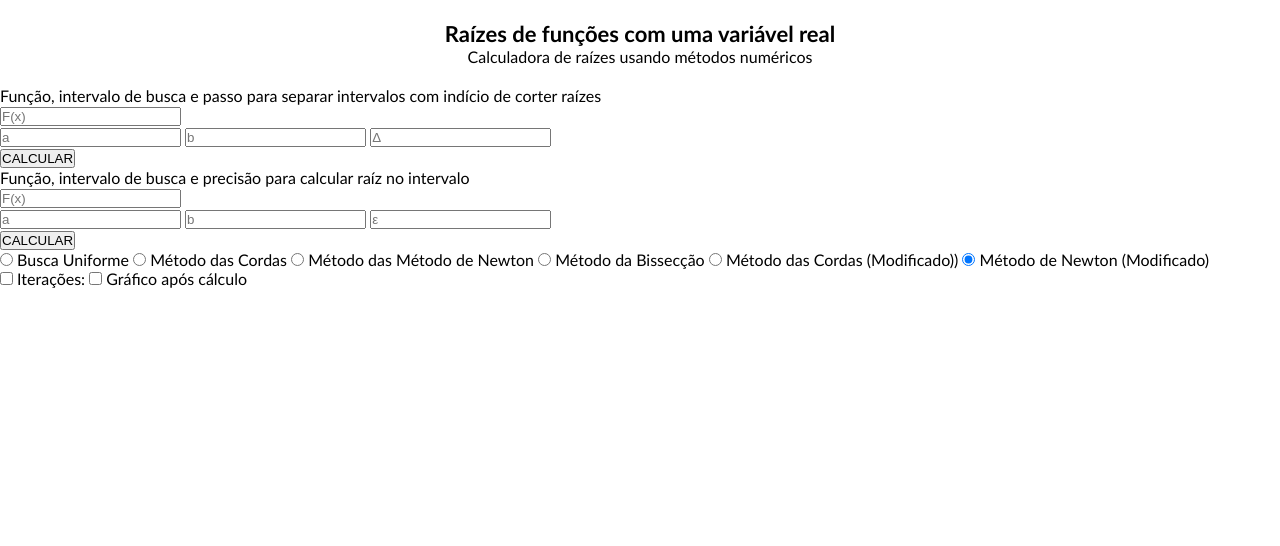
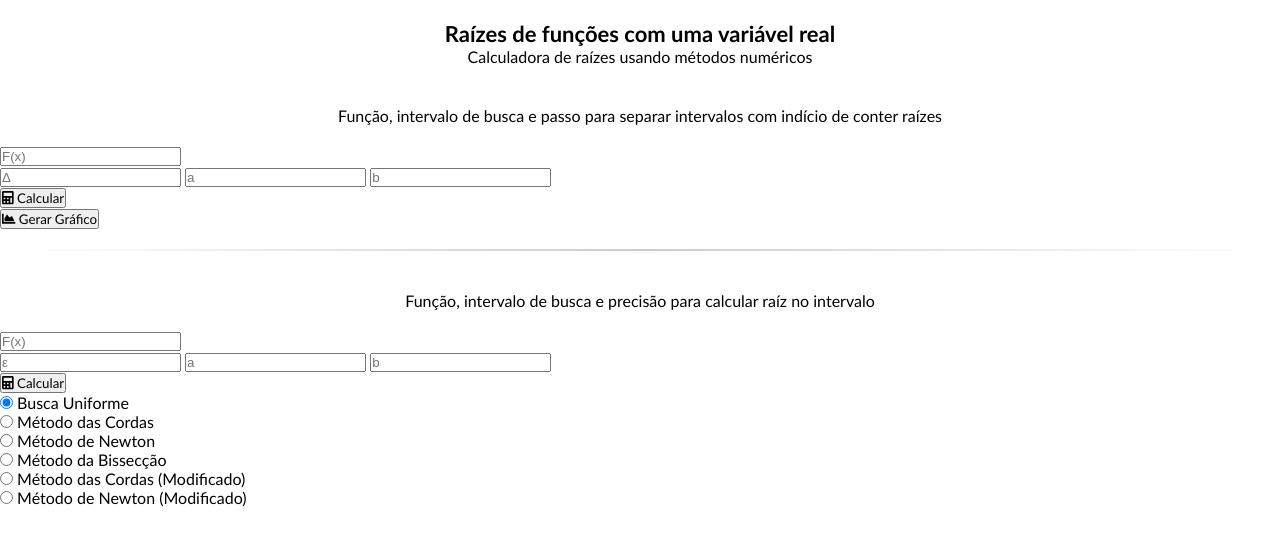
Before and after one commit to kszinhu/MNC-Root-Calculator, a plain HTML site: page index.html in a window 1280 px wide. Drawn offline with nearby package versions, Linux system fonts and the light colour scheme.

Commit message:
feature: final structure

```diff
--- a/index.html
+++ b/index.html
@@ -30,80 +30,141 @@
         <!-- Formulário 1 -->
         <form action="" id='root-form' onsubmit="separateRoot(); return false">
           <div class="form-one">
-            <p>Função, intervalo de busca e passo para separar intervalos com indício de corter raízes</p>
+            <div class="title">
+              <p>Função, intervalo de busca e passo para separar intervalos com indício de conter raízes</p>
+            </div>
             <div class="root-item">
-              <input id="root-function" type="text" placeholder="F(x)" required />
+              <input class="root-function" id="root-function" type="text" placeholder="F(x)" />
             </div>
             <div class="prop-item">
-              <input id="root-a" type="text" placeholder="a" onchange="this.value = this.value.replace(/,/g, '.')"
-                required />
-              <input id="root-b" type="text" placeholder="b" onchange="this.value = this.value.replace(/,/g, '.')"
-                required />
-              <input id="root-delta" type="text" placeholder="&Delta;"
-                onchange="this.value = this.value.replace(/,/g, '.')" required />
+              <input class="input-item" id="root-delta" type="text" placeholder="&Delta;"
+                onchange="this.value = this.value.replace(/,/g, '.')" />
+              <input class="input-item" id="root-a" type="text" placeholder="a"
+                onchange="this.value = this.value.replace(/,/g, '.')" />
+              <input class="input-item" id="root-b" type="text" placeholder="b"
+                onchange="this.value = this.value.replace(/,/g, '.')" />
             </div>
-            <input type="submit" value="CALCULAR" id="root-submit" />
+            <div class="buttons">
+              <button class="btn submit" type="submit"
+                onclick="document.querySelector('#canva-graph').style = 'display: none'"><i
+                  class="fas fa-calculator"></i>
+                Calcular</button>
+              <div class="more-buttons">
+                <button class="btn" onclick="genGraph(
+                  document.querySelector('#canva-graph'),
+                  document.querySelector('#root-function').value,
+                  { a: Number(document.querySelector('#root-a').value),
+                    b: Number(document.querySelector('#root-b').value) }
+                );
+                document.querySelector('#canva-graph').style = 'display: block'
+                return false;">
+                  <i class="fas fa-chart-area"></i>
+                  Gerar
+                  Gráfico
+                </button>
+              </div>
+            </div>
           </div>
         </form>
         <!-- Tabela c/ valores -->
         <div id="table-submit">
         </div>
+        <div id='graph-space'>
+          <canvas id="canva-graph" hidden></canvas>
         </div>
+      </div>
+
+      <hr
+        style="border: 0; height: 2px; background-image: linear-gradient(to right, transparent, #CCC, transparent); margin: 20px;">
 
       <!-- Sessão 2 -->
       <div class="calculate-methods">
         <div>
           <!-- Formulário 2 -->
-          <form action="/" id='form'>
+          <form action="/" id='form' onsubmit="methodRoot(); return false">
             <div class="form-two">
+              <div class="title">
                 <p>Função, intervalo de busca e precisão para calcular raíz no intervalo</p>
+              </div>
               <div class="function-item">
-                <input type="text" placeholder="F(x)" required />
+                <input class="root-function" id="croot-function" type="text" placeholder="F(x)" />
               </div>
-              <div class="prop-item">
-                <input type="text" placeholder="a" onchange="this.value = this.value.replace(/,/g, '.')" required />
-                <input type="text" placeholder="b" onchange="this.value = this.value.replace(/,/g, '.')" required />
-                <input type="text" placeholder="&epsilon;" onchange="this.value = this.value.replace(/,/g, '.')"
-                  required />
+              <div class="prop-item" id="form-methods">
+                <!-- Propriedades -->
+                <input class="input-item" id="croot-epsilon" type="text" placeholder="&epsilon;"
+                  onchange="this.value = this.value.replace(/,/g, '.')" />
+                <input class="input-item" id="croot-a" type="text" placeholder="a"
+                  onchange="this.value = this.value.replace(/,/g, '.')" />
+                <input class="input-item" id="croot-b" type="text" placeholder="b"
+                  onchange="this.value = this.value.replace(/,/g, '.')" />
               </div>
             </div>
-            <input type="submit" value="CALCULAR" id="submit" />
+            <div class="buttons">
+              <button class="btn submit" type="submit"><i class="fas fa-calculator"></i> Calcular</button>
+              <!-- <input class="btn submit" type="submit" value="Calcular" id="root-submit" /> -->
+            </div>
+        </div>
         </form>
       </div>
       <!-- Sessão de opções -->
       <div class="options">
         <!-- Selecionar método -->
-          <div class="methods">
-            <input type="radio" value=1 id="BuscaUniforme" name="methods" checked />
-            <label for="BuscaUniforme" class="radio">Busca Uniforme</label>
-            <input type="radio" value=2 id="HopeMethod" name="methods" checked />
-            <label for="HopeMethod" class="radio">Método das Cordas</label>
-            <input type="radio" value=3 id="NewtonMethod" name="methods" checked />
-            <label for="NewtonMethod" class="radio">Método das Método de Newton</label>
-            <input type="radio" value=4 id="BissectionMethod" name="methods" checked />
-            <label for="BissectionMethod" class="radio">Método da Bissecção</label>
-            <input type="radio" value=5 id="ModifiedHopeMethod" name="methods" checked />
-            <label for="ModifiedHopeMethod" class="radio">Método das Cordas (Modificado))</label>
-            <input type="radio" value=6 id="ModifiedMethod" name="methods" checked />
-            <label for="HopeMethod" class="radio">Método de Newton (Modificado)</label>
-          </div>
-          <!-- Mais configurações -->
-          <div id="more-options">
-            <input type="checkbox" id="iterations" name="iterations">
-            <label for="iterations">Iterações: </label>
-            <input type="checkbox" id="graph" name="graph">
-            <label for="graph">Gráfico após cálculo</label>
+        <div class="radio-methods">
+          <ul>
+            <li class="switcher-methods">
+              <label for="BuscaUniforme" class="radio">
+                <input type="radio" value=1 id="BuscaUniforme" name="methods" onclick="load()" checked />
+                Busca Uniforme
+              </label>
+            </li>
+
+            <li class="switcher-methods">
+              <label for="HopeMethod" class="radio">
+                <input type="radio" value=2 id="HopeMethod" name="methods" onclick="load()" />
+                Método das Cordas
+              </label>
+            </li>
+
+            <li class="switcher-methods">
+              <label for="NewtonMethod" class="radio">
+                <input type="radio" value=3 id="NewtonMethod" name="methods" onclick="load()" />
+                Método de Newton
+              </label>
+            </li>
+
+            <li class="switcher-methods">
+              <label for="BissectionMethod" class="radio">
+                <input type="radio" value=4 id="BissectionMethod" name="methods" onclick="load()" />
+                Método da Bissecção
+              </label>
+            </li>
+
+            <li class="switcher-methods">
+              <label for="ModifiedHopeMethod" class="radio">
+                <input type="radio" value=5 id="ModifiedHopeMethod" name="methods" onclick="load()" />
+                Método das Cordas (Modificado)
+              </label>
+            </li>
+
+            <li class="switcher-methods">
+              <label for="HopeMethod" class="radio">
+                <input type="radio" value=6 id="ModifiedMethod" name="methods" onclick="load()" />
+                Método de Newton (Modificado)
+              </label>
+            </li>
+          </ul>
         </div>
       </div>
       <!-- Sessão do resultado -->
-        <div class="solution">
+      <div class="method-solution">
       </div>
     </div>
 
   </div>
-  </div>
 
+  <script src="https://use.fontawesome.com/releases/v5.15.3/js/all.js" data-auto-a11y="true"></script>
   <script src="https://cdn.jsdelivr.net/npm/chart.js@3.4.0/dist/chart.min.js"></script>
+  <script src="https://cdnjs.cloudflare.com/ajax/libs/Chart.js/2.4.0/Chart.min.js"></script>
   <script src="src/js/main.js"></script>
   <script src="src/js/functions.js"></script>
   <script src="src/js/methods.js"></script>
```
Lines whose indentation alone changed are shown as unchanged.
